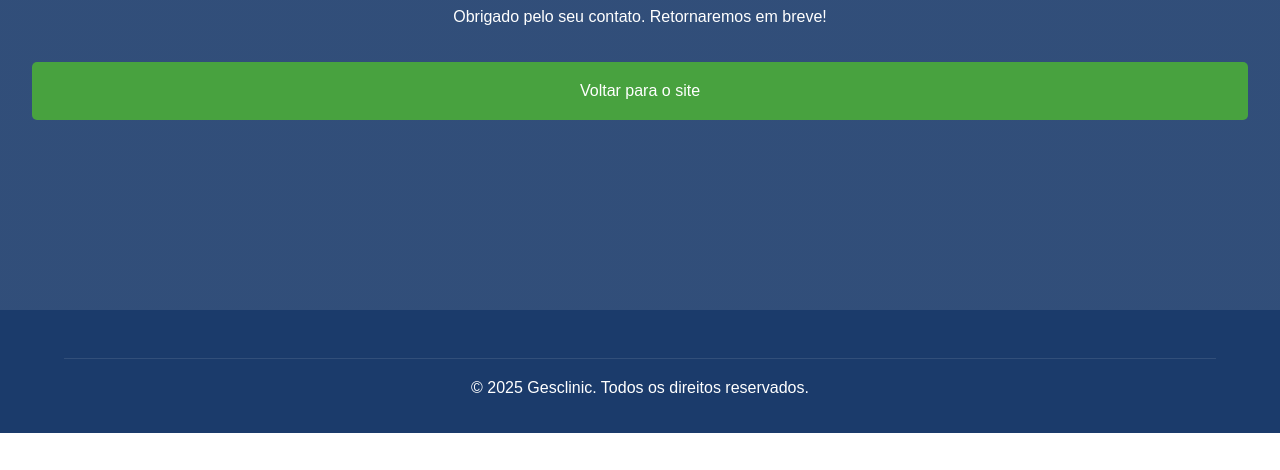
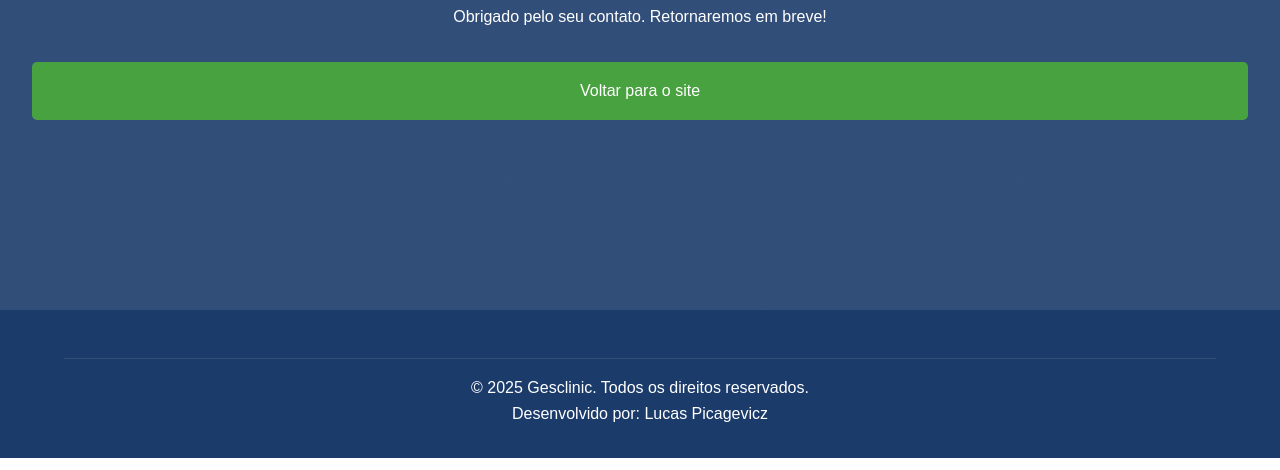
Before and after one commit to lusquera123/Gesclinic1, a plain HTML site: page obrigado.html in a window 1280 px wide. Shown: the part 330-800 px from the top of the page. Drawn offline with Linux system fonts and the light colour scheme.

Commit message:
update desenvolvimento

```diff
--- a/obrigado.html
+++ b/obrigado.html
@@ -24,7 +24,10 @@
     </main>
 
     <footer>
-        <p class="copyright">&copy; 2025 Gesclinic. Todos os direitos reservados.</p>
+        <p class="copyright">
+            &copy; 2025 Gesclinic. Todos os direitos reservados.<br>
+            Desenvolvido por: Lucas Picagevicz
+        </p>
     </footer>
 </body>
 </html>
```
